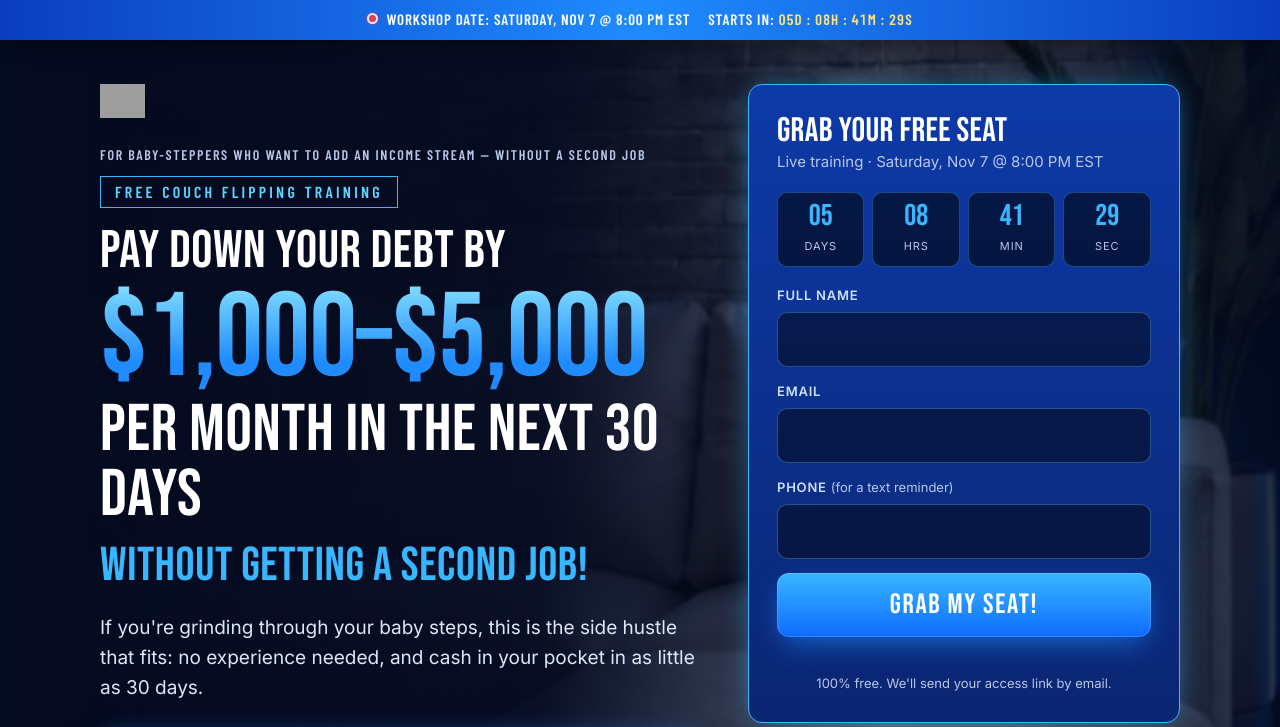
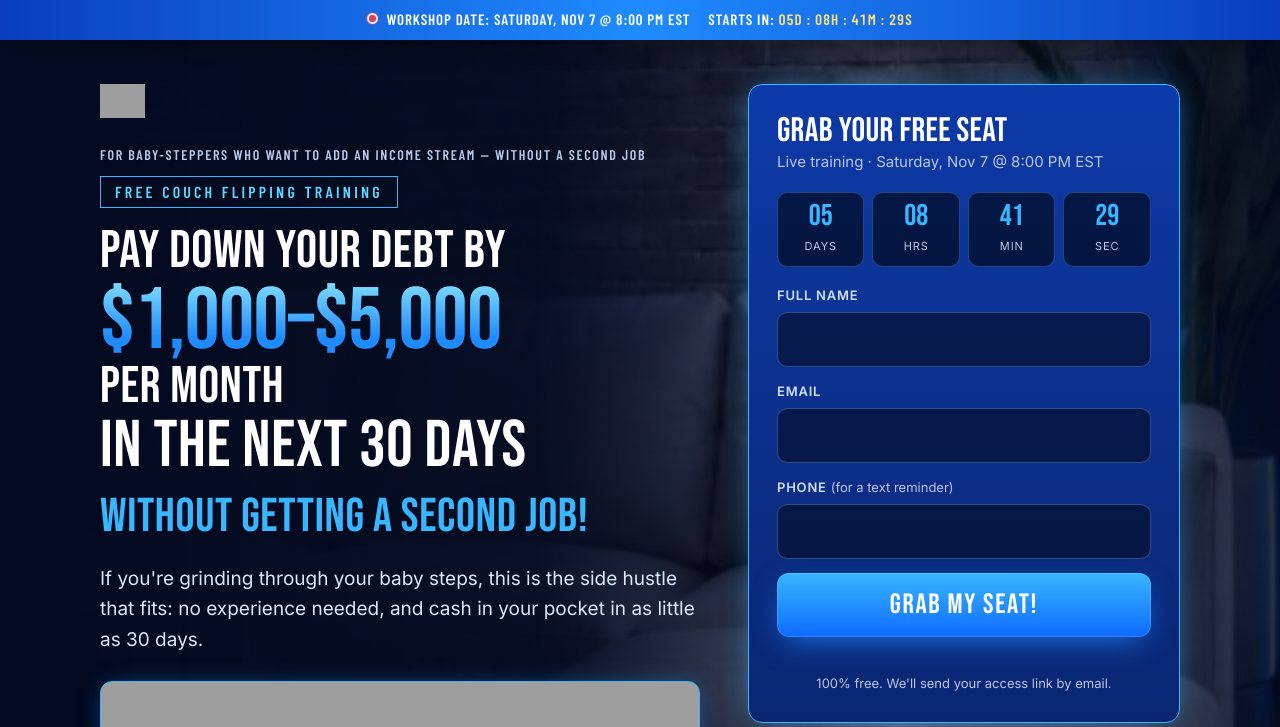
Before and after one commit to consultwithdylan-png/cfa-workshop, a plain HTML site: page index.html in a window 1280 px wide. Shown: the top 727 px of the page. Drawn offline with nearby package versions, Linux system fonts and the light colour scheme; grey boxes are pictures that could not be loaded.

Commit message:
Headline: per month on the amount line

```diff
--- a/index.html
+++ b/index.html
@@ -26,7 +26,7 @@
       <img class="logo" src="https://assets.cdn.filesafe.space/1BTr0PfdShOJjKXWB7Ab/media/68dbce9fb114c4dc3990479c.png" alt="Couch Flipping Academy">
       <p class="eyebrow-sm">For baby-steppers who want to add an income stream — without a second job</p>
       <div class="boxtag">Free Couch Flipping Training</div>
-      <h1><span class="pre">Pay down your debt by</span><span class="amt grad">$1,000–$5,000</span>per month in the next 30 days<span class="tail blue">without getting a second job!</span></h1>
+      <h1><span class="pre">Pay down your debt by</span><span class="amtline"><span class="amt grad">$1,000–$5,000</span><span class="pm">per month</span></span>in the next 30 days<span class="tail blue">without getting a second job!</span></h1>
       <p class="sub">If you're grinding through your baby steps, this is the side hustle that fits: no experience needed, and cash in your pocket in as little as 30 days.</p>
       <button type="button" class="yt hero-vid" data-id="GRMouqaIRUA" aria-label="Play video: Couch Flipping Academy"><span class="play"></span><span class="yt-label">Watch this first</span></button>
       <div class="bigcd" data-cd hidden><div class="bigcd-label">The next workshop starts in:</div><div class="countdown big4"><div><b>00</b><small>Days</small></div><div><b>00</b><small>Hrs</small></div><div><b>00</b><small>Mins</small></div><div><b>00</b><small>Secs</small></div></div></div>
--- a/styles.css
+++ b/styles.css
@@ -214,3 +214,8 @@ footer .bottom{text-align:center;margin-top:24px}
 @keyframes livedot{0%{opacity:1;box-shadow:0 0 0 0 rgba(255,59,59,.75)}50%{opacity:.35}70%{box-shadow:0 0 0 7px rgba(255,59,59,0)}100%{opacity:1;box-shadow:0 0 0 0 rgba(255,59,59,0)}}
 .datebar .dot{width:11px;height:11px;border:2px solid #fff}
 @media (max-width:860px){.panel-head.dup{display:none}}
+
+/* headline v3: amount + "per month" on one line */
+.hero h1 .amtline{display:flex;flex-wrap:wrap;align-items:baseline;column-gap:.28em;margin:.06em 0 .04em}
+.hero h1 .amtline .amt{display:inline;font-size:1.32em;margin:0}
+.hero h1 .amtline .pm{font-size:.78em}
```
